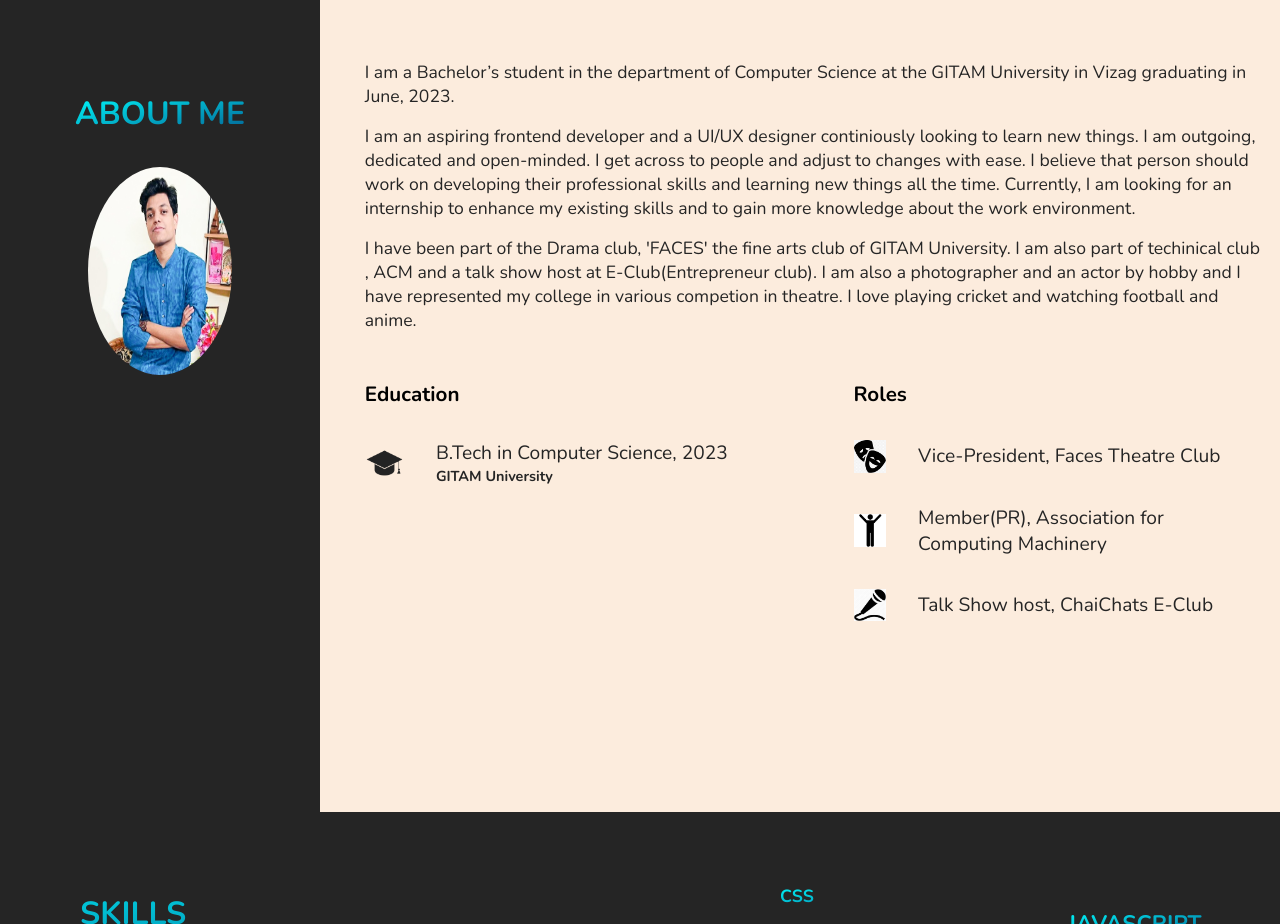
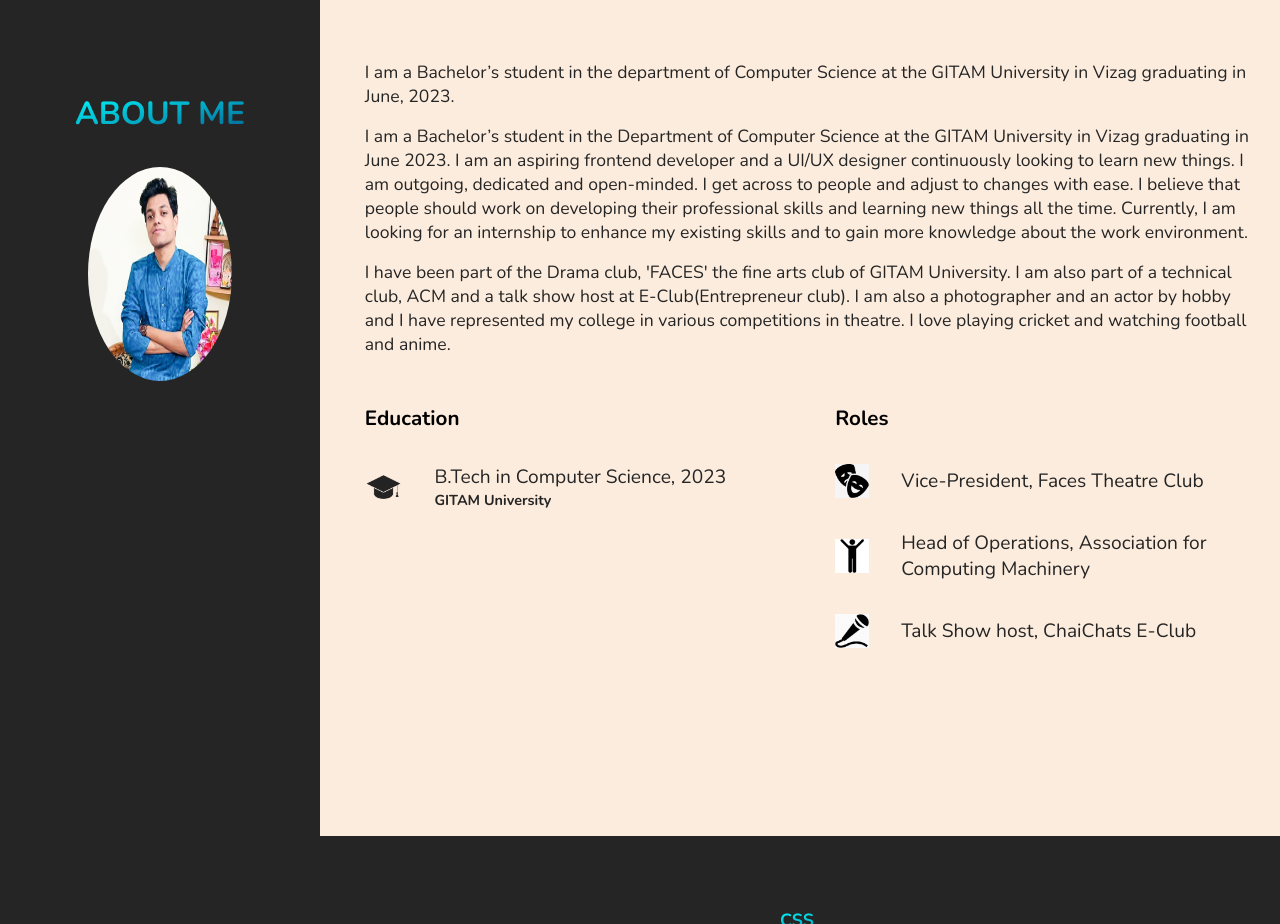
Before and after one commit to iamabhshk/Portfolioold, a website: page index.html in a window 1280 px wide. Shown: the part 820-1744 px from the top of the page. Drawn offline with nearby package versions, Linux system fonts and the light colour scheme.

Commit message:
Position change

```diff
--- a/index.html
+++ b/index.html
@@ -18,9 +18,6 @@
   </head>
   <script src="script.js"></script>
   <script src="https://unpkg.com/aos@next/dist/aos.js"></script>
-  <script>
-    AOS.init();
-  </script>
 
   <body>
     <header class="header">
@@ -111,22 +108,24 @@
           </p>
 
           <p class="secondPage-main-textArea-para2">
-            I am an aspiring frontend developer and a UI/UX designer
-            continiously looking to learn new things. I am outgoing, dedicated
-            and open-minded. I get across to people and adjust to changes with
-            ease. I believe that person should work on developing their
-            professional skills and learning new things all the time. Currently,
-            I am looking for an internship to enhance my existing skills and to
-            gain more knowledge about the work environment.
+            I am a Bachelor’s student in the Department of Computer Science at
+            the GITAM University in Vizag graduating in June 2023. I am an
+            aspiring frontend developer and a UI/UX designer continuously
+            looking to learn new things. I am outgoing, dedicated and
+            open-minded. I get across to people and adjust to changes with ease.
+            I believe that people should work on developing their professional
+            skills and learning new things all the time. Currently, I am looking
+            for an internship to enhance my existing skills and to gain more
+            knowledge about the work environment.
           </p>
 
           <p class="secondPage-main-textArea-para3">
             I have been part of the Drama club, 'FACES' the fine arts club of
-            GITAM University. I am also part of techinical club , ACM and a talk
+            GITAM University. I am also part of a technical club, ACM and a talk
             show host at E-Club(Entrepreneur club). I am also a photographer and
             an actor by hobby and I have represented my college in various
-            competion in theatre. I love playing cricket and watching football
-            and anime.
+            competitions in theatre. I love playing cricket and watching
+            football and anime.
           </p>
         </div>
 
@@ -180,7 +179,7 @@
                 <p
                   class="secondPage-main-activity-btech-infoArea-college-para1"
                 >
-                  Member(PR), Association for Computing Machinery
+                  Head of Operations, Association for Computing Machinery
                 </p>
               </div>
             </div>
--- a/sass/_window.scss
+++ b/sass/_window.scss
@@ -18,6 +18,22 @@
     @media only screen and (min-width: 1800px) {
       @content;
     }
+  }
+}
+html {
+  box-sizing: border-box;
+  scroll-behavior: smooth;
+
+  @include change(tab-land) {
+    font-size: 56.25%;
+  }
+
+  @include change(tab-port) {
+    font-size: 50%;
+  }
+
+  @include change(big-desktop) {
+    font-size: 75%;
   }
 }
 
--- a/script.js
+++ b/script.js
@@ -8,11 +8,3 @@ window.onscroll = function () {
   }
   prevScrollpos = currentScrollPos;
 };
-
-document.addEventListener("aos:in", ({ detail }) => {
-  console.log("animated in", detail);
-});
-
-document.addEventListener("aos:out", ({ detail }) => {
-  console.log("animated out", detail);
-});
```
